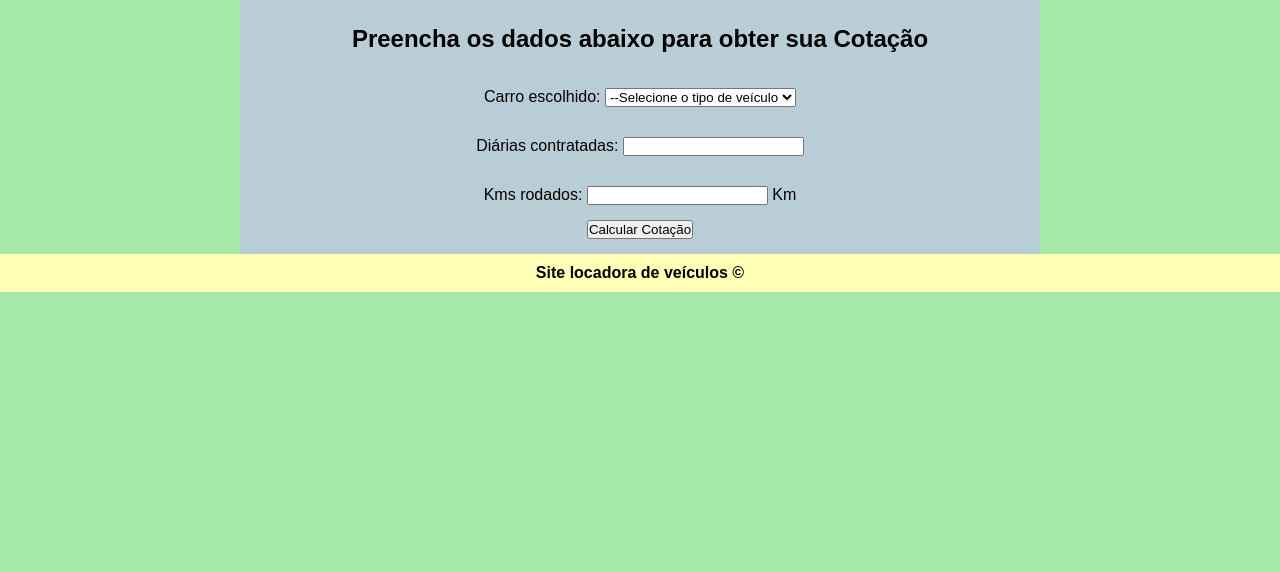
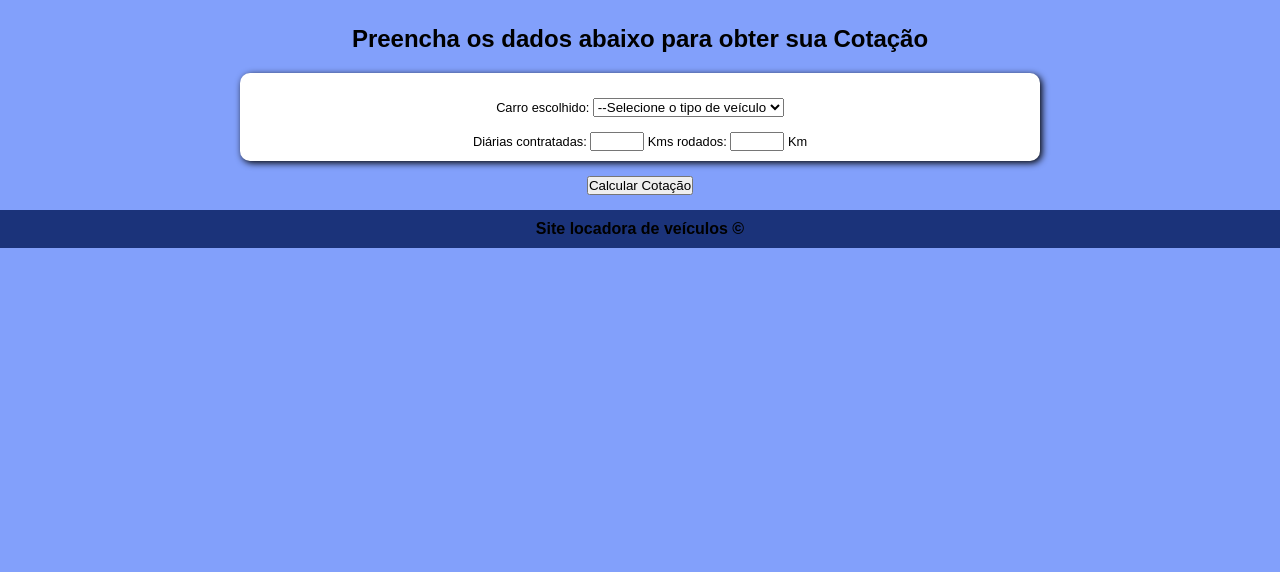
Before and after one commit to felipetn1989/Curso-JS, a plain HTML site: page Lista de exerícios algoritmos/alg034/index.html in a window 1280 px wide. Shown: the part 228-800 px from the top of the page. Drawn offline with Linux system fonts and the light colour scheme.

Commit message:
further development alg034

```diff
--- a/Lista de exerícios algoritmos/alg034/estilo.css
+++ b/Lista de exerícios algoritmos/alg034/estilo.css
@@ -3,11 +3,11 @@
 @import url('https://fonts.googleapis.com/css2?family=Josefin+Sans:ital,wght@1,700&display=swap');
 
 :root {
-    --cor0 : #B5FFCD;
-    --cor1 : #A5E8A7;
-    --cor2 : #D4FFC1;
-    --cor3 : #D0E8A5;
-    --cor4 : #FFFFB5;
+    --cor0 : #1B337A;
+    --cor1 : #82A0FB;
+    --cor2 : #3768FA;
+    --cor3 : #404E7A;
+    --cor4 : #2C53C7;
 
     --fontedestaque : 'Josefin Sans', sans-serif;
     --fonte-base : Arial, Verdana, Helvetica, sans-serif;
@@ -57,7 +57,7 @@ nav > a:hover {
 }
 
 main {
-    background-color: #c9b5ff85;
+    background-color: var(--cor1);
     min-width: 350px;
     max-width: 800px;
     margin: auto;
@@ -73,12 +73,25 @@ main p, form {
     padding: 15px;
 }
 
+.dados {
+    background-color: white;
+    font-size: 0.8em;
+    padding: 10px;
+    border-radius: 10px;
+    box-shadow: 2px 2px 7px black;
+}
+
+#fdias, #fkm {
+    width: 50px;
+}
+
 input#butcalc {
     margin-bottom: 15px;
+    margin-top: 15px;
 }
 
 footer {
-    background-color: var(--cor4);
+    background-color: var(--cor0);
     text-align: center;
     font-family: var(--fonte-base);
     font-weight: bold;
--- a/Lista de exerícios algoritmos/alg034/index.html
+++ b/Lista de exerícios algoritmos/alg034/index.html
@@ -25,6 +25,7 @@
         <h2>
             Preencha os dados abaixo para obter sua Cotação
         </h2>
+        <div class="dados">
             <form name="myForm">
                 Carro escolhido:
                 <select name="mySelect" id="mySelect">
@@ -33,13 +34,15 @@
                     <option value="2">Carro de luxo</option>
                 </select>
             </form>
-        <p>
-            Diárias contratadas: <input type="number" name="fdias" id="fdias">
-        </p>
-        <p>
-            Kms rodados: <input type="number" name="fkm" id="fkm"> Km
-        </p>
+
+                Diárias contratadas: <input type="number" name="fdias" id="fdias" class="inpnum">
+
+
+                Kms rodados: <input type="number" name="fkm" id="fkm" class="inpnum"> Km
+        </div>
+
         <input type="button" value="Calcular Cotação" id="butcalc" onclick="calcular ()">
+
         <div id="resultado">
 
         </div>
--- a/Lista de exerícios algoritmos/alg034/script.js
+++ b/Lista de exerícios algoritmos/alg034/script.js
@@ -14,8 +14,7 @@ function calcular() {
         alert('Preencha todos os dados e tente novamente')
     } else if (km < 0) {
         alert('Valor de Kms incorreto')
-    }
-
+    } else {
         if (select == 1) {
             var diaria = 90
             if (km <= 100) {
@@ -42,3 +41,5 @@ function calcular() {
         resultado.appendChild (fprice)
         resultado.appendChild (foto)
     }
+
+}
```
Lines whose indentation alone changed are shown as unchanged.
